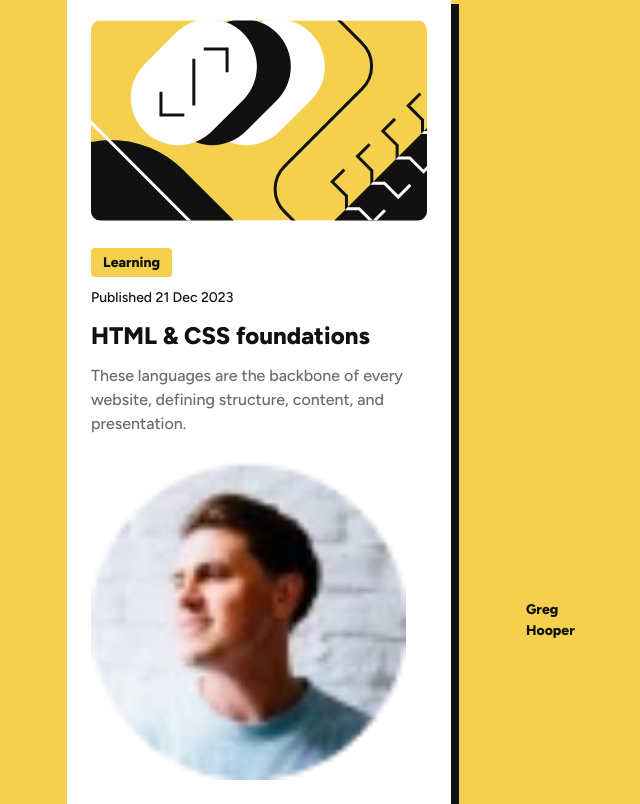
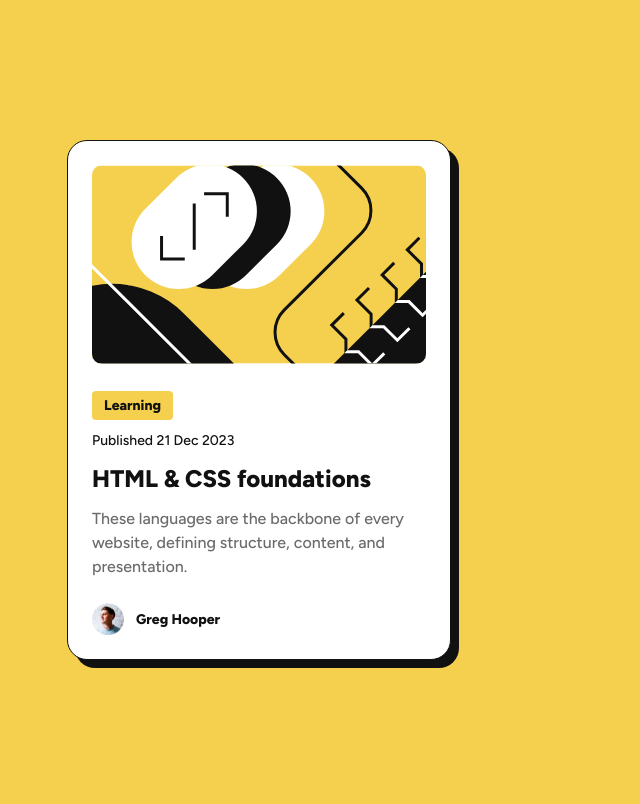
Before and after one commit to RAKAHH/Front-End-Mentor-Projets, a plain HTML site: page 2)Blog preview card/index.html in a window 1280 px wide. Shown: the whole page, without its empty margins (381-1021 px from the left). Drawn offline with Linux system fonts and the light colour scheme.

Commit message:
Modification mineur

```diff
--- a/2)Blog preview card/css/style.css
+++ b/2)Blog preview card/css/style.css
@@ -25,7 +25,7 @@ body {
 .wrapper-card {
   width: 38.4rem;
   background: var(--white);
-  border-radius: 2rem
+  border-radius: 2rem;
   border: 0.1rem solid var(--gray-950);
   box-shadow: 0.8rem 0.8rem 0 0 var(--gray-950);
 }
@@ -86,9 +86,9 @@ body {
 }
 
 .card-footer img {
-  height: 32rem;
-  width: 32rem;
-  margin-right: 12rem;
+  height: 3.2rem;
+  width: 3.2rem;
+  margin-right: 1.2rem;
 }
 
 .card-footer p {
```
Also changed, not shown: 2 other files.
